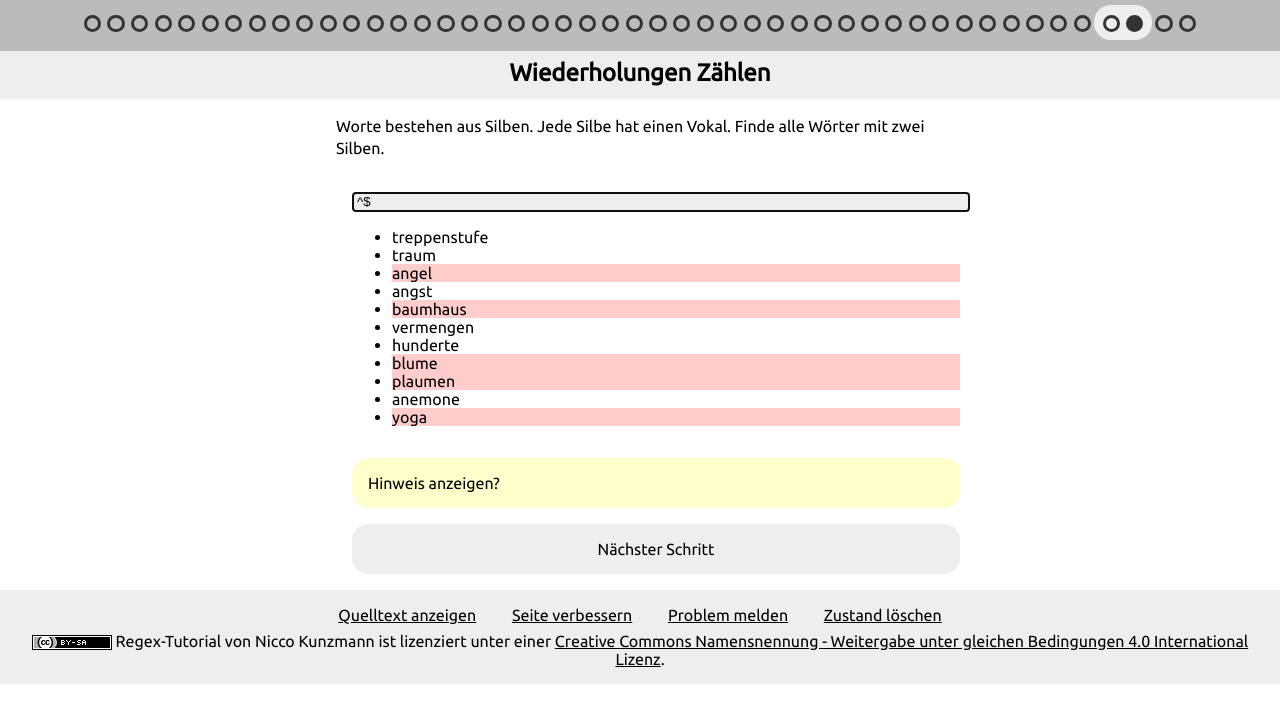
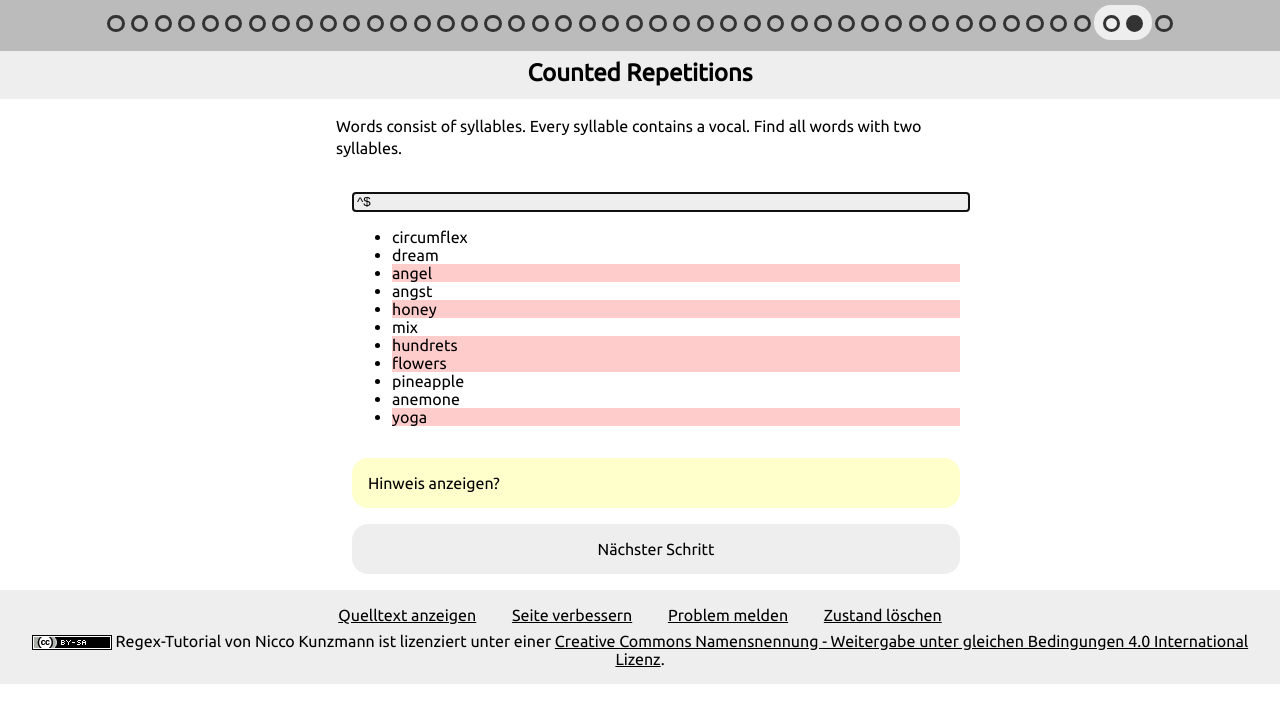
Before and after one commit to CoderDojoPotsdam/regex-tutorial, a Jekyll site: the page built from steps/13-02-wiederholungen-zaehlen.html, in a window 1280 px wide. Shown: the top 723 px of the page. Built offline with Jekyll 4.4.1, drawn with Linux system fonts in a browser that asks for light colours.

Commit message:
step 13
fixes #23

```diff
--- a/steps/13-02-wiederholungen-zaehlen.html
+++ b/steps/13-02-wiederholungen-zaehlen.html
@@ -1,31 +1,31 @@
 ---
 layout: step
-title: Wiederholungen Zählen
-lang: de
+title: Counted Repetitions
+lang: en
 ---
 <p>
-  Worte bestehen aus Silben.
-  Jede Silbe hat einen Vokal.
-  Finde alle Wörter mit zwei Silben.
+  Words consist of syllables.
+  Every syllable contains a vocal.
+  Find all words with two syllables.
 </p>
 <div class="playfield">
   <input type="text" value="^$" class="regex" reference="^[^aeiou]*([aeiou]+([^aeiou]+|$)){2}$">
   <div class="message"></div>
   <ul class="examples">
-    <li>treppenstufe</li>
-    <li>traum</li>
+    <li>circumflex</li>
+    <li>dream</li>
     <li>angel</li>
     <li>angst</li>
-    <li>baumhaus</li>
-    <li>vermengen</li>
-    <li>hunderte</li>
-    <li>blume</li>
-    <li>plaumen</li>
+    <li>honey</li>
+    <li>mix</li>
+    <li>hundrets</li>
+    <li>flowers</li>
+    <li>pineapple</li>
     <li>anemone</li>
     <li>yoga</li>
   </ul>
 </div>
 <p class="hint">
-  Erstelle den regulären Ausdruck für die Vokale, dann für die Konsonanten.
-  Das U und die Vokale am Ende müssen gesondert behandelt werden.
+  Create a regular expression for vocals, then for consonants.
+  The a and the vocals at the end need to be handled separately.
 </p>
```
Also changed, not shown: steps/13-01-counted-repetitions.html (added, +28 -0 lines).
